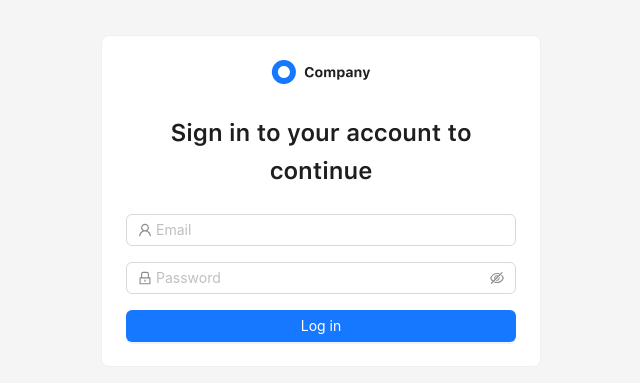
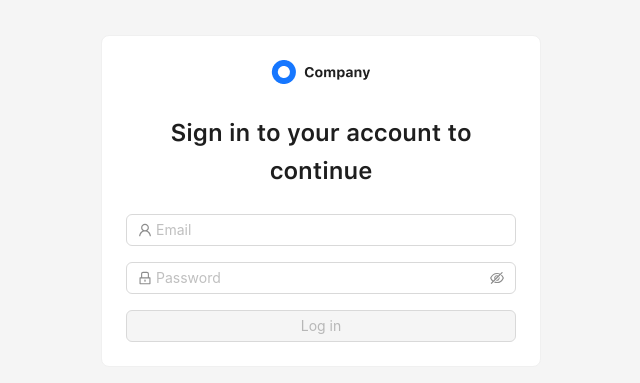
Before and after one commit to abdusalamov05/vite-project, a React (Vite) app: page / in a window 1280 px wide. Shown: the part 199-582 px from the top of the page, without its empty margins (319-959 px from the left). Built offline with nearby package versions, Linux system fonts and the light colour scheme; a web font is replaced by a local one.

Commit message:
update routing

```diff
--- a/src/app/App.tsx
+++ b/src/app/App.tsx
@@ -5,11 +5,11 @@ import { LoginForm, TwoFactorForm } from "@/components";
 const router = createBrowserRouter([
   {
     path: "/",
-    element: <LoginForm />,
+    Component: LoginForm,
   },
   {
     path: "/2fa",
-    element: <TwoFactorForm />,
+    Component: TwoFactorForm,
   },
 ]);
 
--- a/src/components/login-form.tsx
+++ b/src/components/login-form.tsx
@@ -38,8 +38,12 @@ export function LoginForm() {
   const { mutate, isPending, isError, isSuccess, error, data } =
     useLoginMutation();
 
+  const isFormValid = email.trim() !== "" && password.trim() !== "";
+
   const handleSubmit = (e: React.FormEvent) => {
     e.preventDefault();
+    if (!isFormValid) return;
+
     mutate({ email, password });
   };
 
@@ -67,7 +71,12 @@ export function LoginForm() {
 
         {isSuccess && <SuccessMessage>{data?.message}</SuccessMessage>}
 
-        <Button type="primary" htmlType="submit" loading={isPending}>
+        <Button
+          type="primary"
+          htmlType="submit"
+          loading={isPending}
+          disabled={!isFormValid}
+        >
           Log in
         </Button>
       </Form>
--- a/src/components/two-factor-form.tsx
+++ b/src/components/two-factor-form.tsx
@@ -94,7 +94,6 @@ export function TwoFactorForm() {
         <StyledButton
           onClick={handleSubmit}
           loading={isPending}
-          disabled={isError}
           type="primary"
           block
         >
```
